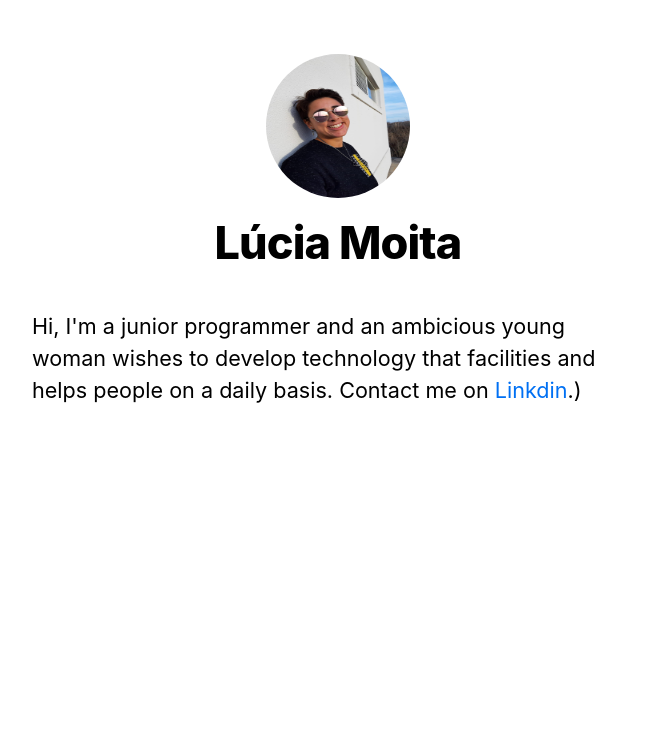
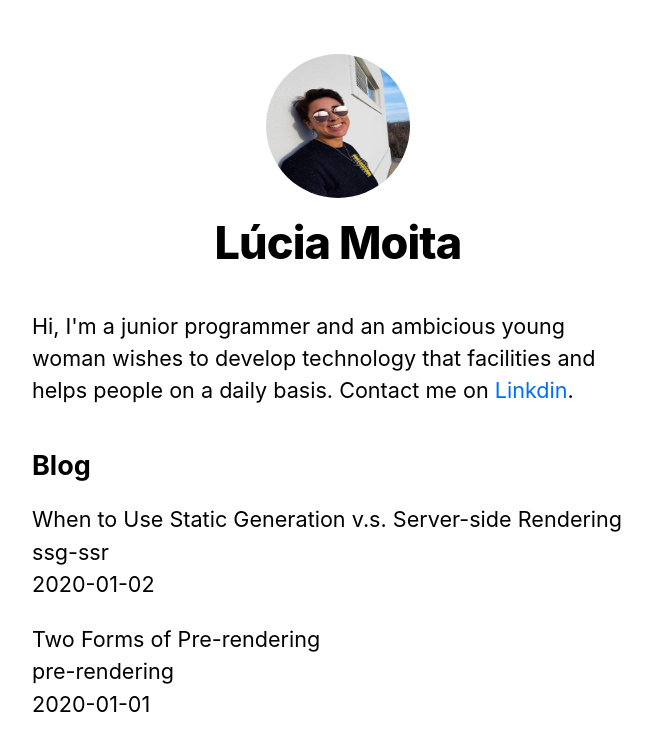
Before and after one commit to luciamvm/next_toturial, a Next.js app: page / in a window 1280 px wide. Shown: the top 750 px of the page, without its empty margins (302-954 px from the left). Built offline with nearby package versions, Linux system fonts and the light colour scheme.

Commit message:
Pre-rendering step

```diff
--- /dev/null
+++ b/lib/posts.js
@@ -0,0 +1,37 @@
+import fs from 'fs'
+import path from 'path'
+import matter from 'gray-matter'
+
+const postsDirectory = path.join(process.cwd(), 'posts')
+
+export function getSortedPostsData() {
+  // Get file names under /posts
+  const fileNames = fs.readdirSync(postsDirectory)
+  const allPostsData = fileNames.map(fileName => {
+    // Remove ".md" from file name to get id
+    const id = fileName.replace(/\.md$/, '')
+
+    // Read markdown file as string
+    const fullPath = path.join(postsDirectory, fileName)
+    const fileContents = fs.readFileSync(fullPath, 'utf8')
+
+    // Use gray-matter to parse the post metadata section
+    const matterResult = matter(fileContents)
+
+    // Combine the data with the id
+    return {
+      id,
+      ...matterResult.data
+    }
+  })
+  // Sort posts by date
+  return allPostsData.sort(({ date: a }, { date: b }) => {
+    if (a < b) {
+      return 1
+    } else if (a > b) {
+      return -1
+    } else {
+      return 0
+    }
+  })
+}
--- a/package.json
+++ b/package.json
@@ -10,6 +10,7 @@
   "dependencies": {
     "bower": "^1.8.12",
     "classnames": "^2.3.1",
+    "gray-matter": "^4.0.3",
     "next": "^11.0.0",
     "postcss-flexbugs-fixes": "^5.0.2",
     "postcss-preset-env": "^6.7.0",
--- a/pages/index.js
+++ b/pages/index.js
@@ -2,7 +2,7 @@
 import Layout, { siteTitle } from '../components/layout'
 import utilStyles from '../styles/utils.module.css'
 
-export default function Home() {
+export default function Home({ allPostsData }) {
   return (
     <Layout home>
       <Head>
@@ -10,9 +10,35 @@
       </Head>
       <section className={utilStyles.headingMd}>
         <p>Hi, I'm a junior programmer and an ambicious young woman wishes to develop
-          technology that facilities and helps people on a daily basis. Contact me on <a href="https://www.linkedin.com/in/luciamoita/">Linkdin</a>.)</p>
+          technology that facilities and helps people on a daily basis. Contact me on <a href="https://www.linkedin.com/in/luciamoita/">Linkdin</a>.</p>
 
+      </section>
+      <section className={`${utilStyles.headingMd} ${utilStyles.padding1px}`}>
+        <h2 className={utilStyles.headingLg}>Blog</h2>
+        <ul className={utilStyles.list}>
+          {allPostsData.map(({ id, date, title }) => (
+            <li className={utilStyles.listItem} key={id}>
+              {title}
+              <br />
+              {id}
+              <br />
+              {date}
+            </li>
+          ))}
+        </ul>
       </section>
     </Layout>
   )
 }
+
+
+import { getSortedPostsData } from '../lib/posts'
+
+export async function getStaticProps() {
+  const allPostsData = getSortedPostsData()
+  return {
+    props: {
+      allPostsData
+    }
+  }
+}
--- /dev/null
+++ b/posts/pre-rendering.md
@@ -0,0 +1,11 @@
+---
+title: 'Two Forms of Pre-rendering'
+date: '2020-01-01'
+---
+
+Next.js has two forms of pre-rendering: **Static Generation** and **Server-side Rendering**. The difference is in **when** it generates the HTML for a page.
+
+- **Static Generation** is the pre-rendering method that generates the HTML at **build time**. The pre-rendered HTML is then _reused_ on each request.
+- **Server-side Rendering** is the pre-rendering method that generates the HTML on **each request**.
+
+Importantly, Next.js lets you **choose** which pre-rendering form to use for each page. You can create a "hybrid" Next.js app by using Static Generation for most pages and using Server-side Rendering for others.
--- /dev/null
+++ b/posts/ssg-ssr.md
@@ -0,0 +1,19 @@
+---
+title: 'When to Use Static Generation v.s. Server-side Rendering'
+date: '2020-01-02'
+---
+
+We recommend using **Static Generation** (with and without data) whenever possible because your page can be built once and served by CDN, which makes it much faster than having a server render the page on every request.
+
+You can use Static Generation for many types of pages, including:
+
+- Marketing pages
+- Blog posts
+- E-commerce product listings
+- Help and documentation
+
+You should ask yourself: "Can I pre-render this page **ahead** of a user's request?" If the answer is yes, then you should choose Static Generation.
+
+On the other hand, Static Generation is **not** a good idea if you cannot pre-render a page ahead of a user's request. Maybe your page shows frequently updated data, and the page content changes on every request.
+
+In that case, you can use **Server-Side Rendering**. It will be slower, but the pre-rendered page will always be up-to-date. Or you can skip pre-rendering and use client-side JavaScript to populate data.
```
Also changed, not shown: 1 other file (tests, documents, lock files or other folders).
